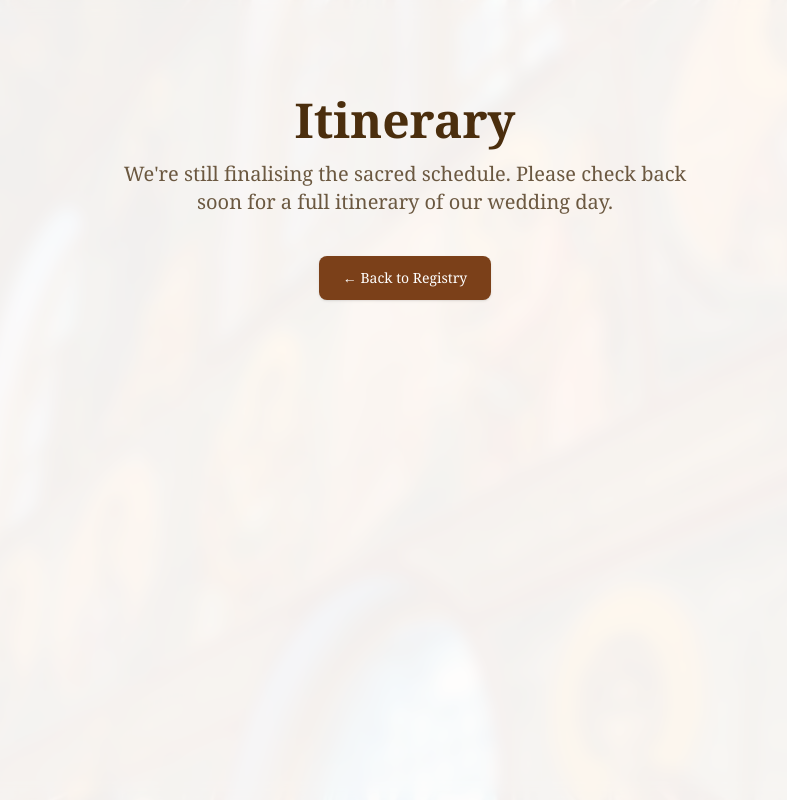
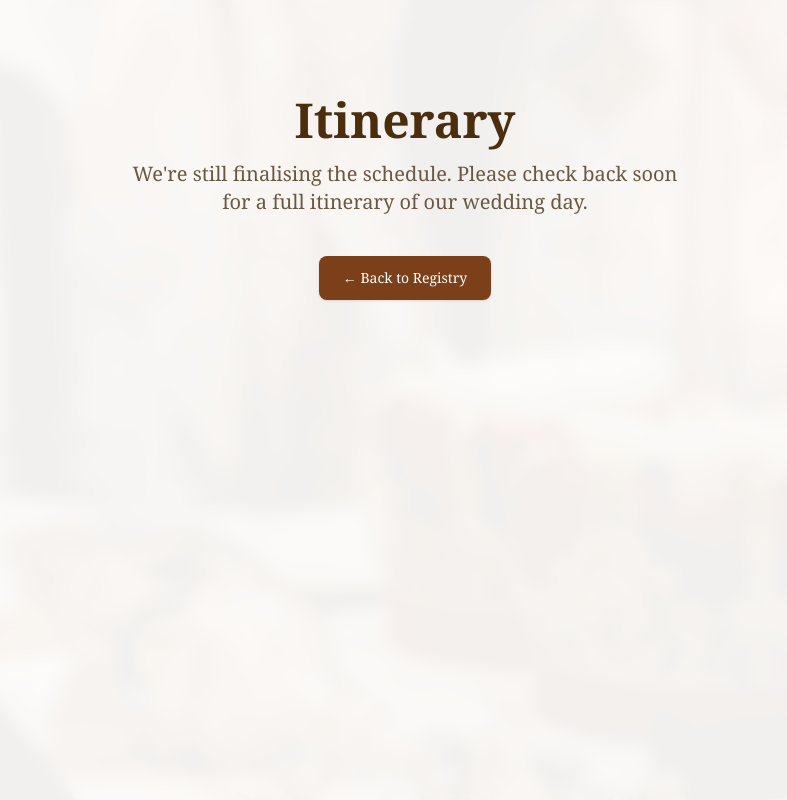
Before and after one commit to Timothy-itayi/registry, a Next.js app in the folder wedding_registry/: page /itinerary in a window 1280 px wide. Shown: the whole page, without its empty margins (235-1022 px from the left). Built offline with nearby package versions, Linux system fonts and the light colour scheme.

Commit message:
update final

```diff
--- a/wedding_registry/app/itinerary/page.tsx
+++ b/wedding_registry/app/itinerary/page.tsx
@@ -9,7 +9,7 @@ export default function ItineraryPage() {
     <main className="relative min-h-screen bg-[#fdf8f3] text-[#4b2e0d] font-serif overflow-hidden">
       {/* Background image (optional) */}
       <Image
-        src="/registry_imgs/interior.jpg"
+        src="/registry_imgs/stock.jpg"
         alt="Background"
         fill
         className="object-cover object-center opacity-20"
@@ -21,7 +21,7 @@ export default function ItineraryPage() {
       <section className="relative z-10 flex flex-col justify-center items-center text-center px-4 py-24">
         <h1 className="text-4xl md:text-5xl font-semibold mb-4">Itinerary</h1>
         <p className="text-lg md:text-xl max-w-xl text-[#6b5840]">
-          We're still finalising the sacred schedule. Please check back soon for a full itinerary of our wedding day.
+          We're still finalising the schedule. Please check back soon for a full itinerary of our wedding day.
         </p>
 
         <div className="mt-10">
```
